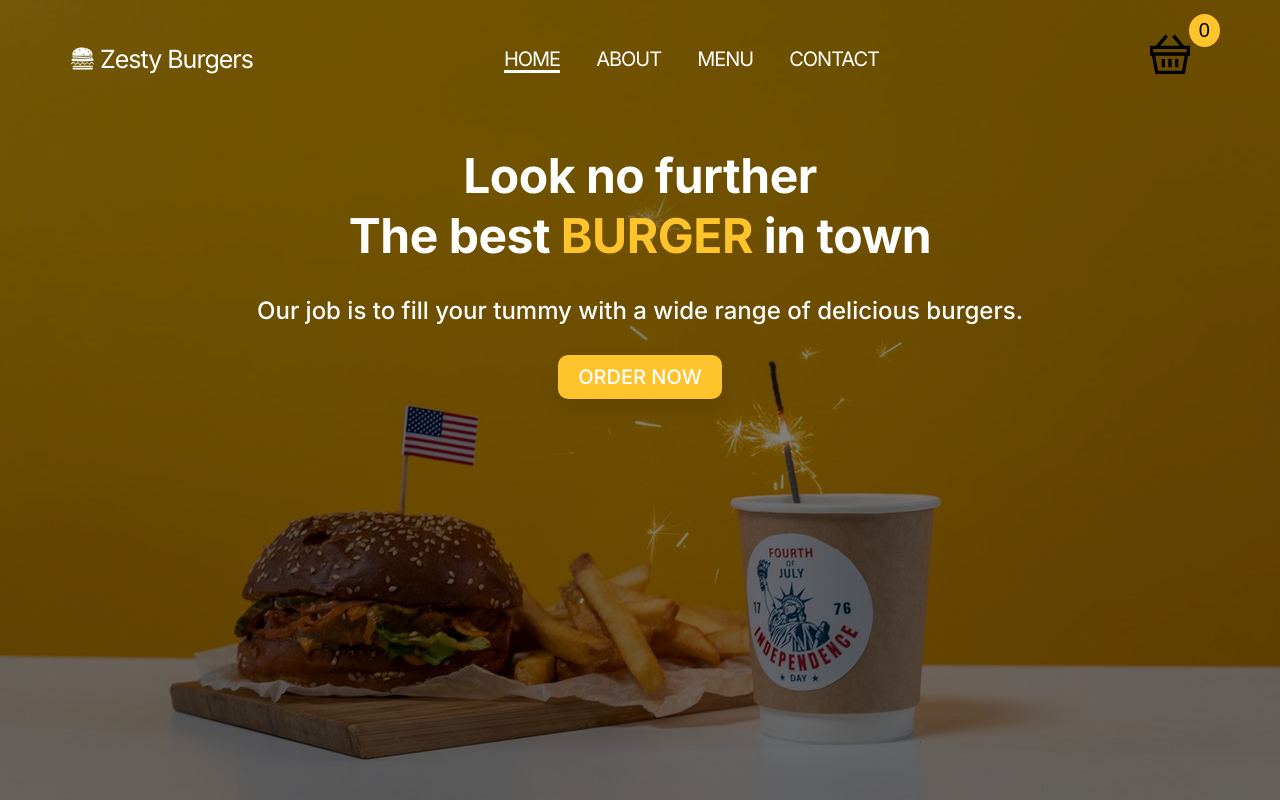
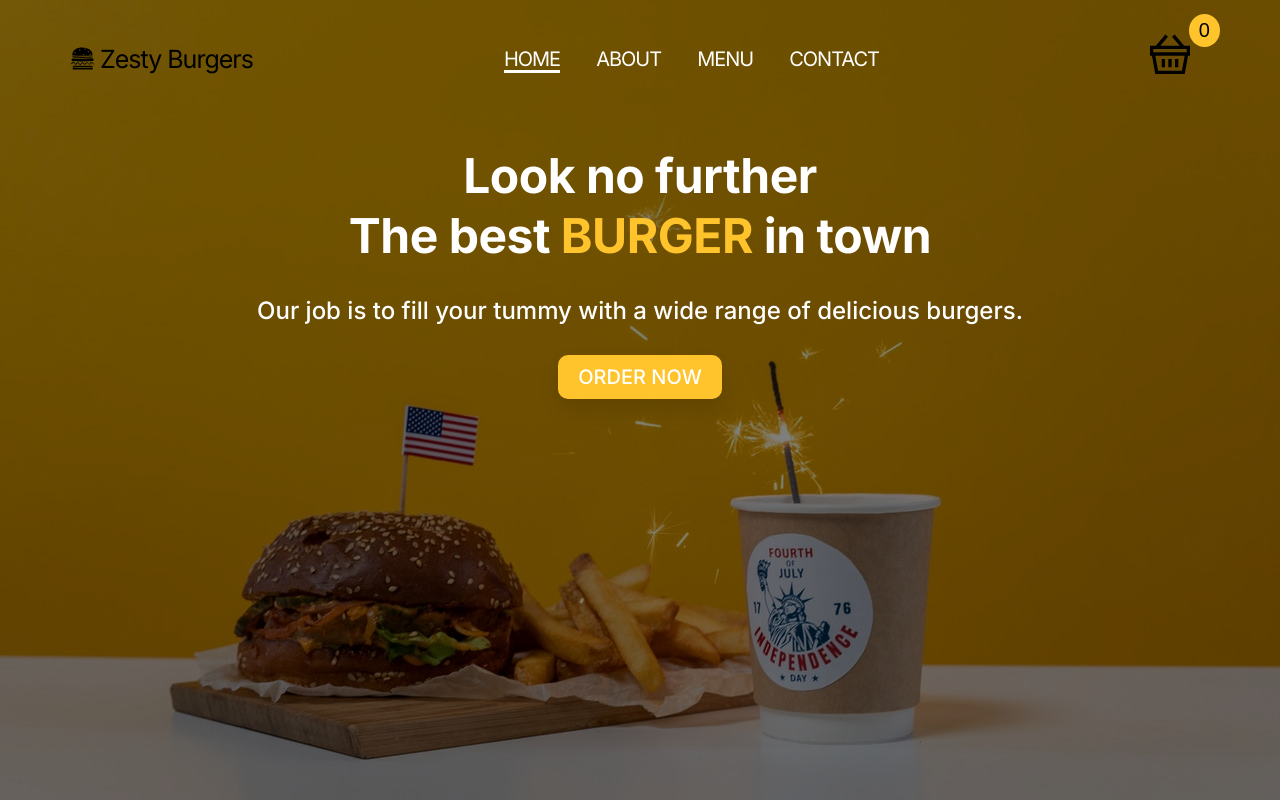
Before and after one commit to frankiecflam/react-zesty-burger, a React (Create React App) app: page / in a window 1280 px wide. Built offline with nearby package versions, Linux system fonts and the light colour scheme.

Commit message:
update navlogo color

```diff
--- a/src/components/Header/NavLogo.css
+++ b/src/components/Header/NavLogo.css
@@ -5,7 +5,7 @@
 
 .nav__logoLink {
   text-decoration: none;
-  color: #fff;
+  color: inherit;
   font-size: 2.5rem;
   letter-spacing: -1px;
 }
@@ -15,4 +15,5 @@
   align-items: center;
   column-gap: 0.5rem;
   z-index: 9999;
+  color: #000;
 }
```
